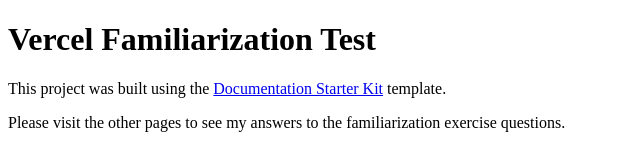
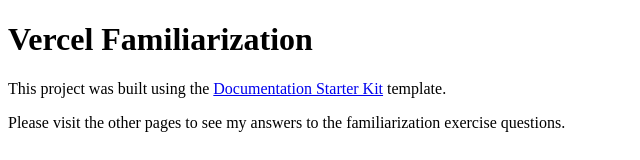
Before and after one commit to amyegan/vercel-test, a Next.js app: page / in a window 1280 px wide. Shown: the top 160 px of the page, without its empty margins (0-640 px from the left). Built offline with nearby package versions, Linux system fonts and the light colour scheme.

Commit message:
change text again

```diff
--- a/pages/index.mdx
+++ b/pages/index.mdx
@@ -1,6 +1,6 @@
 import Bleed from 'nextra-theme-docs/bleed'
 
-# Vercel Familiarization Test
+# Vercel Familiarization
 
 This project was built using the [Documentation Starter Kit](https://vercel.com/new/clone?demo-description=Markdown%20powered%20docs%20site.%20Built%20with%20Next.js.&demo-image=https%3A%2F%2Fnextra.vercel.app%2Fdemo.png&demo-title=Documentation%20Starter%20Kit&demo-url=https%3A%2F%2Fnextra.vercel.app%2F&project-name=nextjs-docs&repository-name=nextjs-docs&s=https%3A%2F%2Fgithub.com%2Fshuding%2Fnextra&from=templates) template.
 
```
